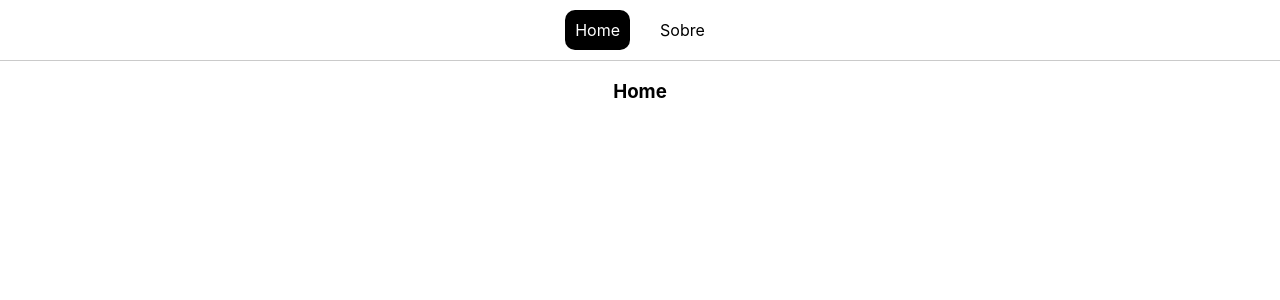
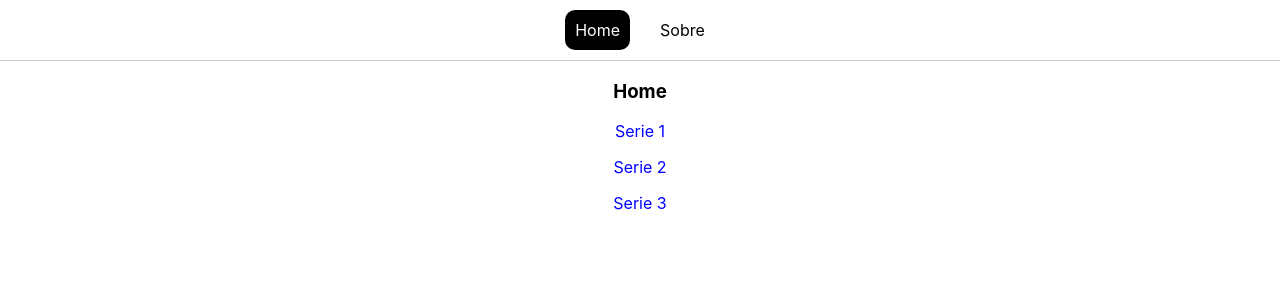
Before and after one commit to maikonsm7/netnix, a React (Create React App) app: page / in a window 1280 px wide. Shown: the top 300 px of the page. Built offline with nearby package versions, Linux system fonts and the light colour scheme.

Commit message:
create seriescard

```diff
--- /dev/null
+++ b/src/components/SerieCard.jsx
@@ -0,0 +1,13 @@
+import styles from './SerieCard.module.css'
+
+const SerieCard = ({series}) => {
+    return(
+        <div style={styles}>
+            {series.map( serie => (
+                <p key={serie.id}>{serie.title}</p>
+            ))}
+        </div>
+    )
+}
+
+export default SerieCard
--- /dev/null
+++ b/src/components/SerieCard.module.css
@@ -0,0 +1,3 @@
+p{
+color: blue;
+}
--- a/src/pages/Home.jsx
+++ b/src/pages/Home.jsx
@@ -1,9 +1,16 @@
 import styles from './Home.module.css'
+import Series from '../components/SerieCard'
 
 const Home = () => {
+    const series = [
+        {id: 1, title: 'Serie 1'},
+        {id: 2, title: 'Serie 2'},
+        {id: 3, title: 'Serie 3'}
+    ]
     return(
         <div>
             <h3>Home</h3>
+            <Series series={series}/>
         </div>
     )
 }
```
